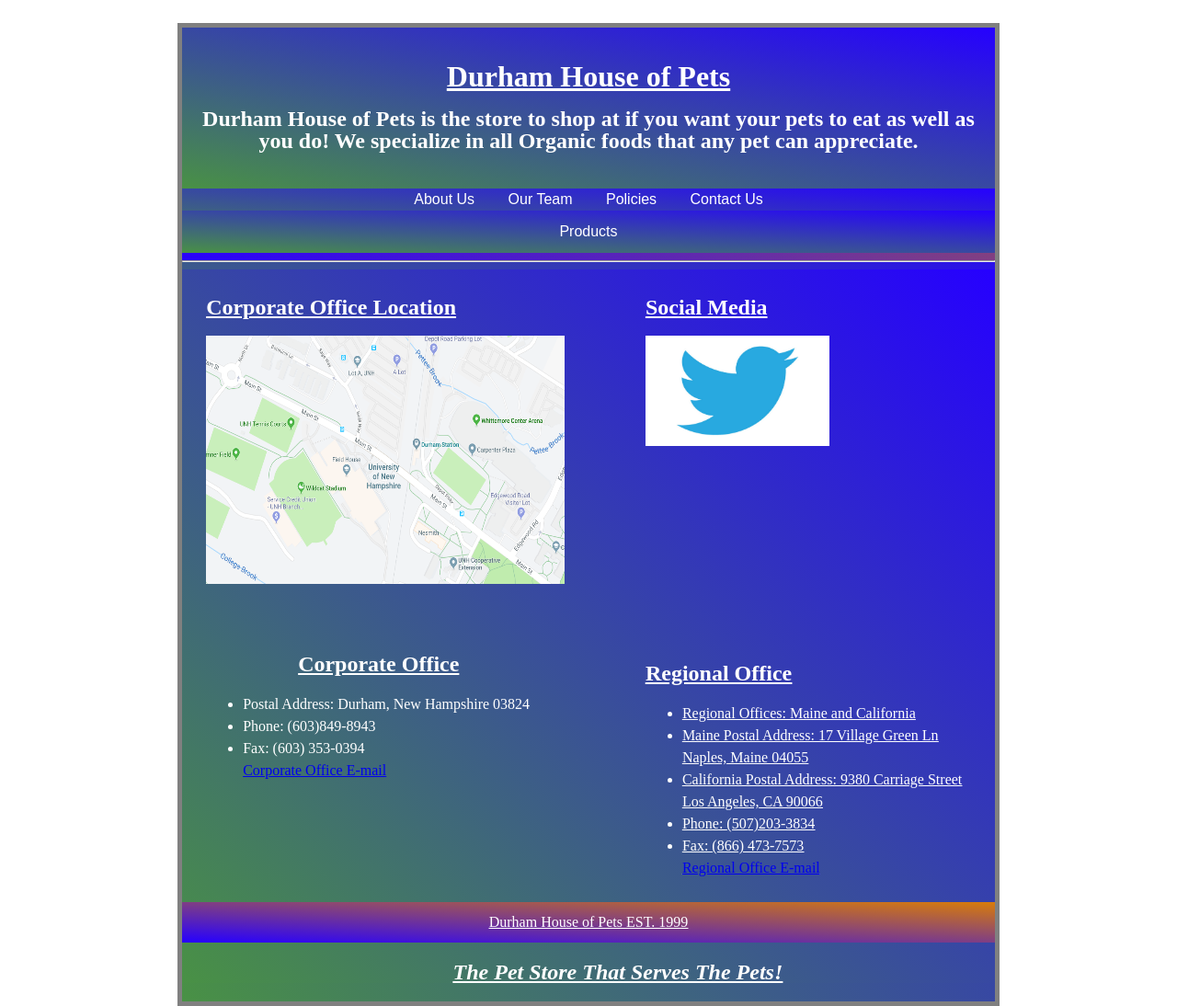
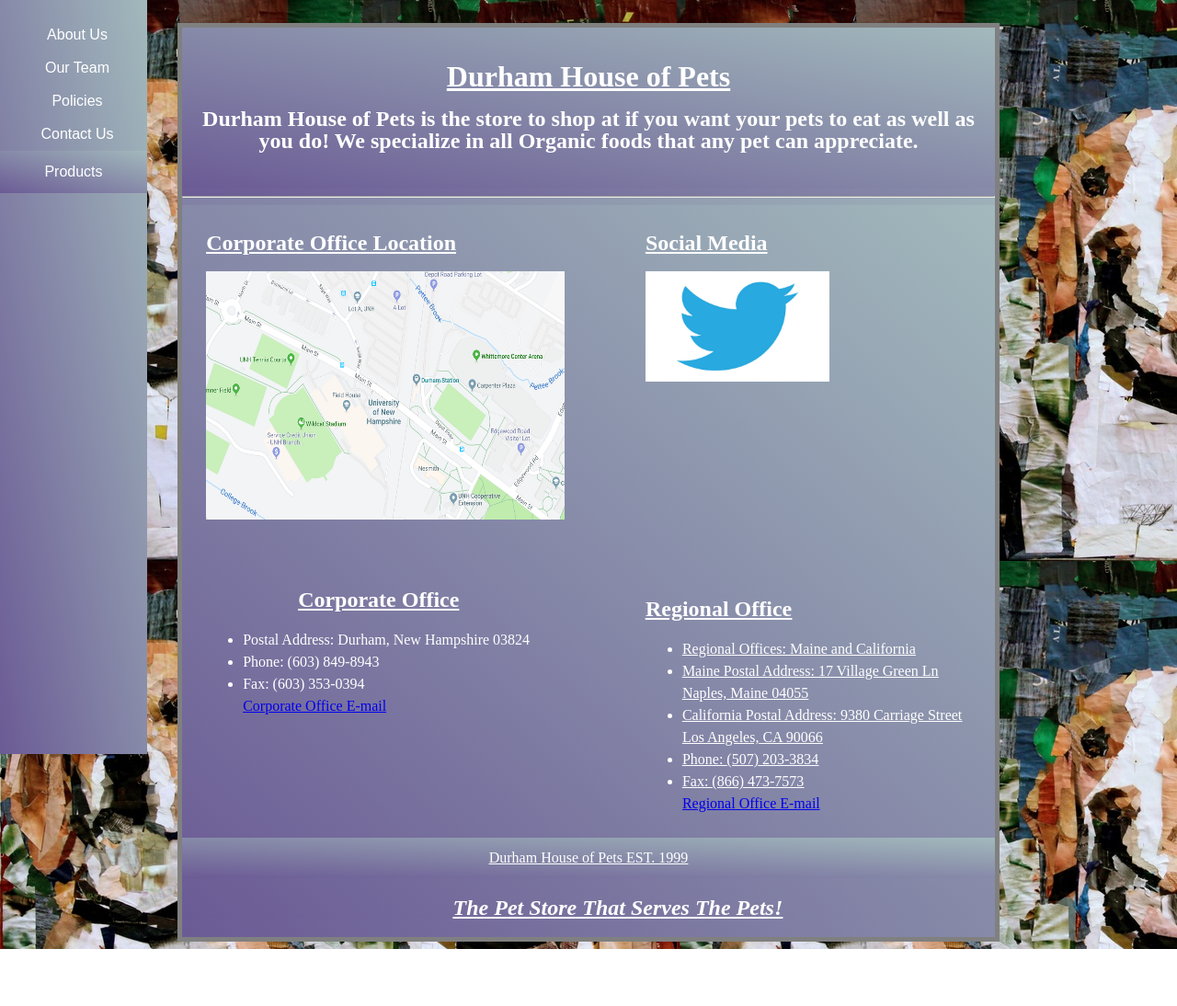
Before and after one commit to kws1007/admn410, a plain HTML site: page contact_us.html in a window 1280 px wide. Shown: the whole page at 92% size. After the commit the page ends 1032 px from the top, so only its background shows below. Drawn offline with Linux system fonts and the light colour scheme.

Commit message:
Add files via upload

```diff
--- a/contact_us.html
+++ b/contact_us.html
@@ -70,7 +70,7 @@ window.onclick = function(e) {
 
 <ul>
 	<li>Postal Address: Durham, New Hampshire 03824</li>
-	<li>Phone: (603)849-8943</li>
+	<li>Phone: (603) 849-8943</li>
 	<li>Fax: (603) 353-0394</li>
 	<a href="mailto:corporateoffice@dhp.com?subject=Corporate%20Inquiry">Corporate Office E-mail</a>
 </ul>
@@ -82,10 +82,10 @@ window.onclick = function(e) {
 
 <aside>
 
-<p><h2><u>Social Media<u></h2></p>
+<p><h2><u>Social Media<u/></h2></p>
 
 <p>
-<a href="https://twitter.com/">
+<a href="https://twitter.com/petsuppliesplus?ref_src=twsrc%5Egoogle%7Ctwcamp%5Eserp%7Ctwgr%5Eauthor">
 <img border="0" alt="twitter" src="twitter.jpg" width="200" height="120">
 </a>
 </p>
@@ -105,10 +105,10 @@ window.onclick = function(e) {
 <p><h2><u>Regional Office</u></h2></p>
 
 <ul>
-	<li>Regional Offices: Maine and California </li>
+	<li>Regional Offices: Maine and California</li>
 	<li>Maine Postal Address: 17 Village Green Ln Naples, Maine 04055</li>
 	<li>California Postal Address: 9380 Carriage Street Los Angeles, CA 90066</li>
-	<li>Phone: (507)203-3834</li>
+	<li>Phone: (507) 203-3834</li>
 	<li>Fax: (866) 473-7573</li>
 	<a href="mailto:regionaloffice@dhp.com?subject=Regional%20Offce%20Inquiry">Regional Office E-mail</a>
 </ul>
--- a/style.css
+++ b/style.css
@@ -1,7 +1,7 @@
 body
 {
 background-color:white;
-background-image:url("nyc.jpg");
+background-image:url("collage.jpg");
 }
 
 
@@ -27,7 +27,7 @@ background-color:#00cc99;
 }
 
 div {
-    background: linear-gradient(to bottom left, #2600ff 0%, #499145 100%);
+    background: linear-gradient(to bottom left, #a2b9bc 0%, #6b5b95 100%);
 }
 
 header,footer
@@ -36,7 +36,7 @@ clear:both;
 	/*all text between header and footer is centered*/
 text-align:center;
 color:white;
-background: linear-gradient(to bottom left, #d87c0a 0%, #2600ff 100%);
+background: linear-gradient(to bottom left, #a2b9bc 0%, #6b5b95 100%);
 }
 
 header img
@@ -245,3 +245,33 @@ left: 60px;
 .show {
     display: block;
 }
+
+.navbar {
+    height: 100%;
+    width: 160px;
+    position: fixed;
+    z-index: 1;
+    top: 0;
+    left: 0;
+    background-color: #111;
+    overflow-x: hidden;
+    padding-top: 20px;
+}
+
+.navbar a {
+    padding: 6px 8px 6px 16px;
+    text-decoration: none;
+    font-size: 16px;
+    color: white;
+    display: block;
+}
+
+.navbar a:hover {
+    color: #f1f1f1;
+}
+
+
+@media screen and (max-height: 450px) {
+    .navbar {padding-top: 15px;}
+    .navbar a {font-size: 18px;}
+}
```
Also changed, not shown: employees.html (+1 -1 lines), index.html (+1 -1 lines), collage.jpg (added), hhog.jpg (added).
